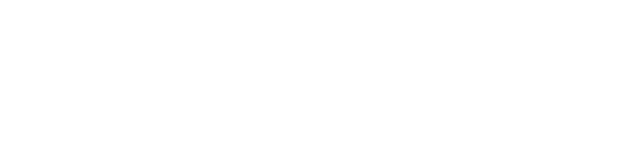
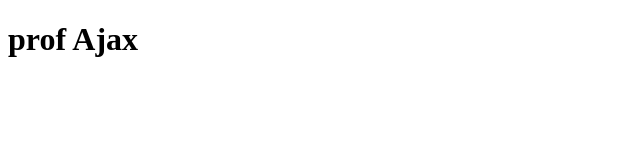
Before and after one commit to GiovanniBelchior/profajax, a plain HTML site: page index.html in a window 1280 px wide. Shown: the whole page, without its empty margins (0-640 px from the left). Drawn offline with Linux system fonts and the light colour scheme.

Commit message:
Adicionei o h1

```diff
--- a/index.html
+++ b/index.html
@@ -5,6 +5,6 @@
     <title>Document</title>
 </head>
 <body>
-
+    <h1>prof Ajax</h1>
 </body>
 </html>
```
